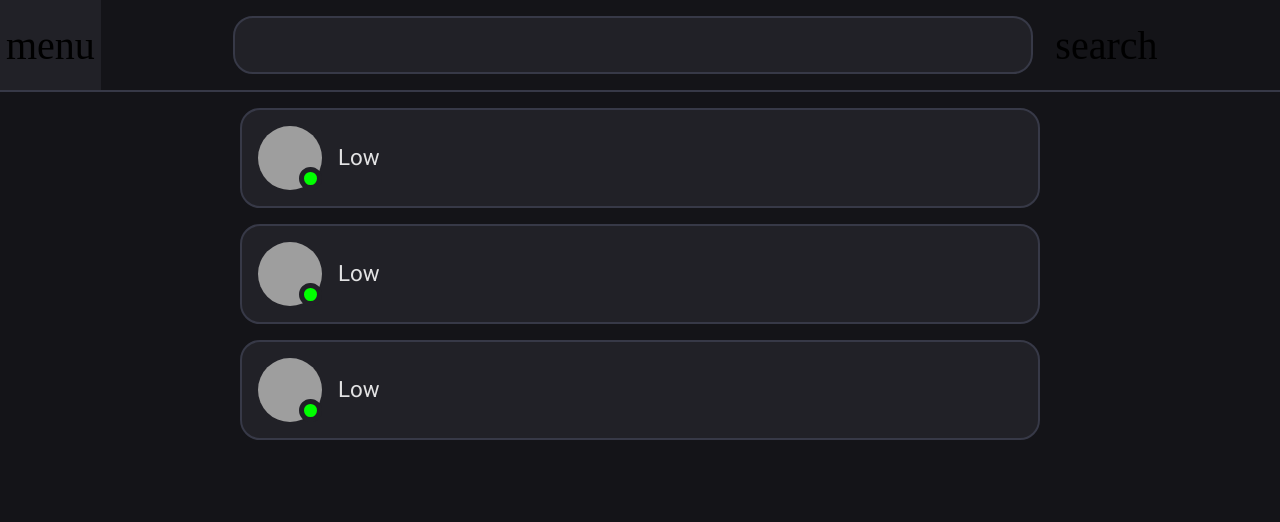
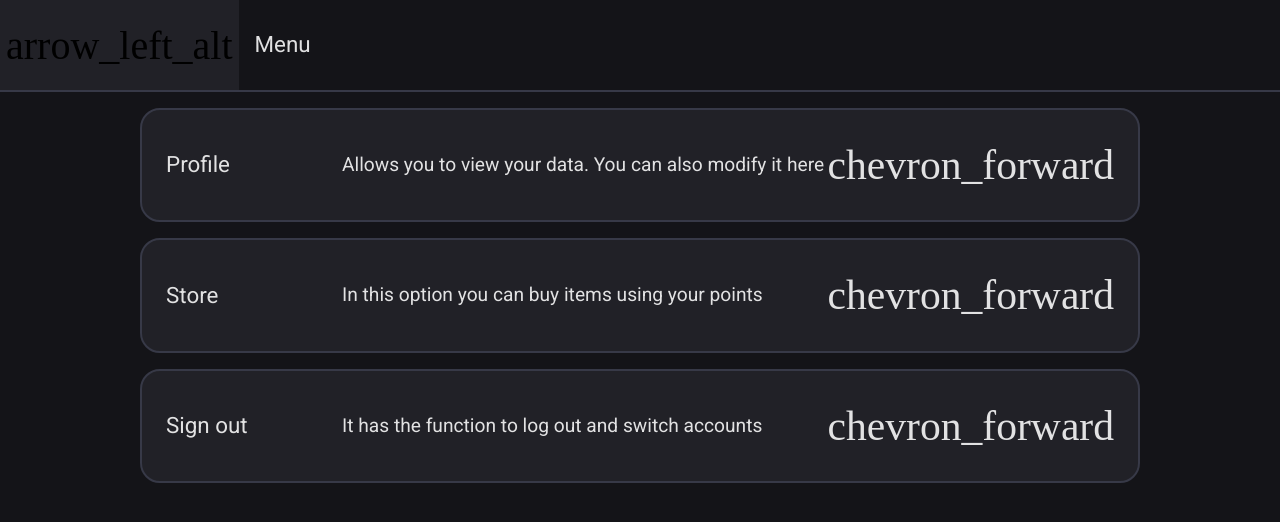
Before and after one commit to Oskarcr/FifengerPIA, a React (Vite) app: page / in a window 1280 px wide. Shown: the top 522 px of the page. Built offline with nearby package versions, Linux system fonts and the light colour scheme; grey boxes are pictures that could not be loaded; a web font is replaced by a local one.

Commit message:
Login and signup

```diff
--- a/src/main.jsx
+++ b/src/main.jsx
@@ -2,9 +2,11 @@ import { StrictMode } from 'react'
 import { createRoot } from 'react-dom/client'
 import './index.css'
 import getPage from './Routes.jsx'
+import Login from './pages/Login.jsx'
+import MenuList from './pages/MenuList.jsx'
 
 createRoot(document.getElementById('root')).render(
   <StrictMode>
-    {getPage("chat_list")}
+    <MenuList/>
   </StrictMode>,
 )
```
